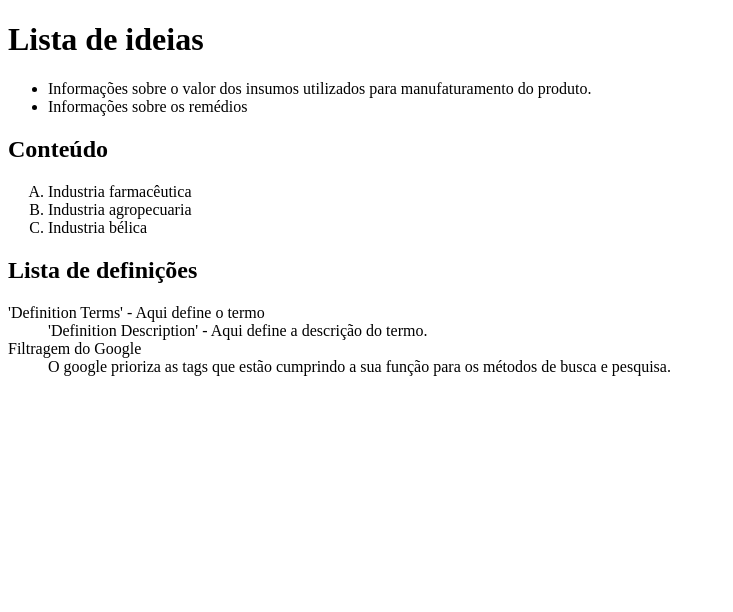
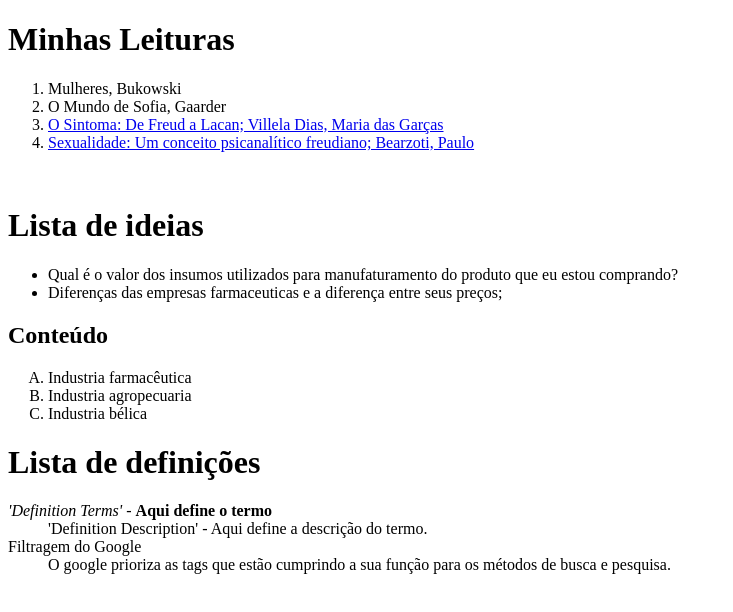
Before and after one commit to budkee/MindSpace, a plain HTML site: page public/index.html in a window 1280 px wide. Shown: the whole page, without its empty margins (0-733 px from the left). Drawn offline with Linux system fonts and the light colour scheme.

Commit message:
Update index.html

```diff
--- a/public/index.html
+++ b/public/index.html
@@ -8,21 +8,29 @@
     <title>Babilônia</title>
 </head>
 <body>
+  <h1> Minhas Leituras </h1>
+<ol>
+  <li>Mulheres, Bukowski
+  <li>O Mundo de Sofia, Gaarder
+  <li><a href="www.scielo.br/j/pe/a/mKqnLTRgwYbCCcQGr4GxjWg/?format=pdf&lang=pt"">O Sintoma: De Freud a Lacan; Villela Dias, Maria das Garças </a>
+  <li> <a href="https://www.scielo.br/j/anp/a/W59S8nqc5BgP3ZYwgdqgdkF/?lang=pt&format=pdf">Sexualidade: Um conceito psicanalítico freudiano; Bearzoti, Paulo</a>
+</ol><br>
 <h1>Lista de ideias</h1>
   <ul>
-    <li>Informações sobre o valor dos insumos utilizados para manufaturamento do produto.</li>
-    <li>Informações sobre os remédios
+    <li>Qual é o valor dos insumos utilizados para manufaturamento do produto que eu estou comprando?</li>
+    <li>Diferenças das empresas farmaceuticas e a diferença entre seus preços;
     </li>
   </ul>
   <h2> Conteúdo </h2>
   <ol type="A">
-    <li>Industria farmacêutica</li>
-    <li>Industria agropecuaria</li>
-    <li>Industria bélica</li>
+    <li>Industria farmacêutica
+    <li>Industria agropecuaria
+    <li>Industria bélica
   </ol>
-<h2>Lista de definições</h2>
+
+<h1>Lista de definições</h1>
 <dl>
-  <dt> 'Definition Terms' - Aqui define o termo</dt>
+  <dt> <em>'Definition Terms'</em> - <strong>Aqui define o termo</strong> </dt>
   <dd> 'Definition Description' - Aqui define a descrição do termo.</dd>
   <dt> Filtragem do Google</dt>
   <dd> O google prioriza as tags que estão cumprindo a sua função para os métodos de busca e pesquisa.</dd>
```
